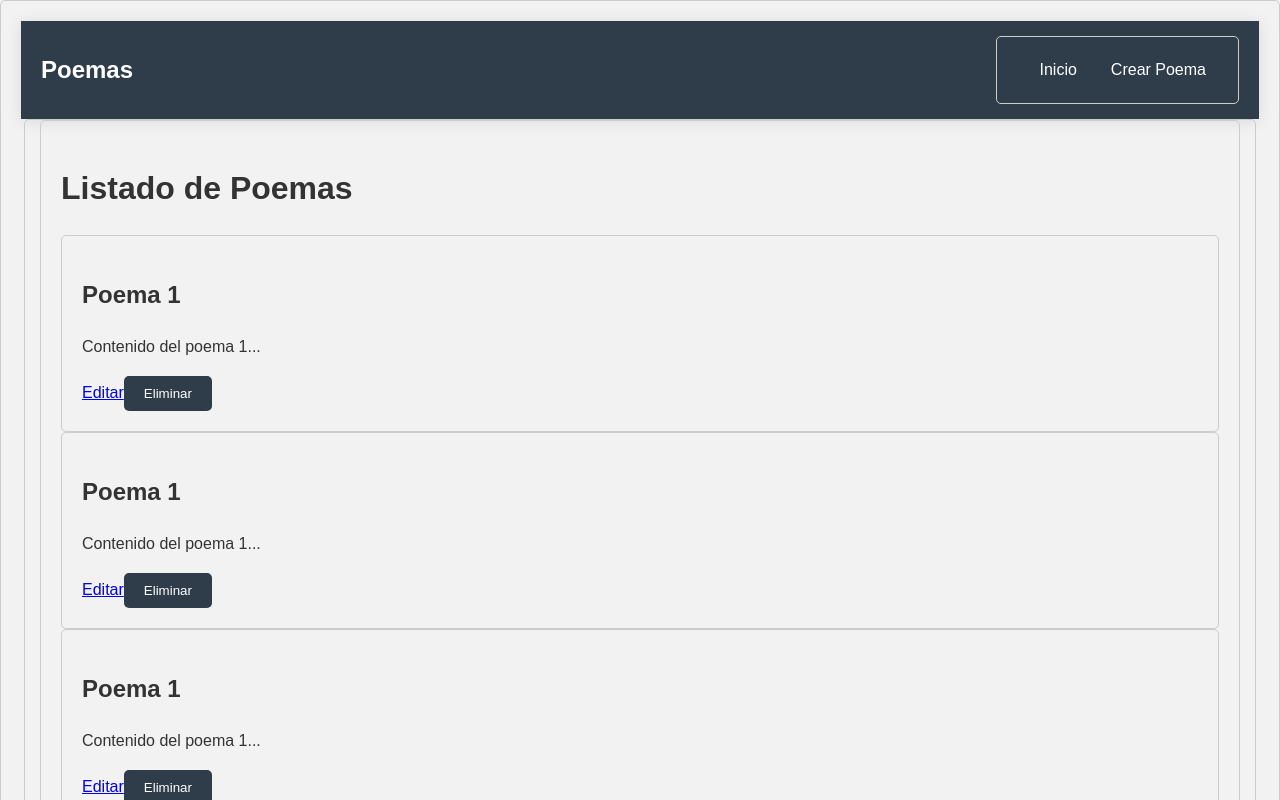
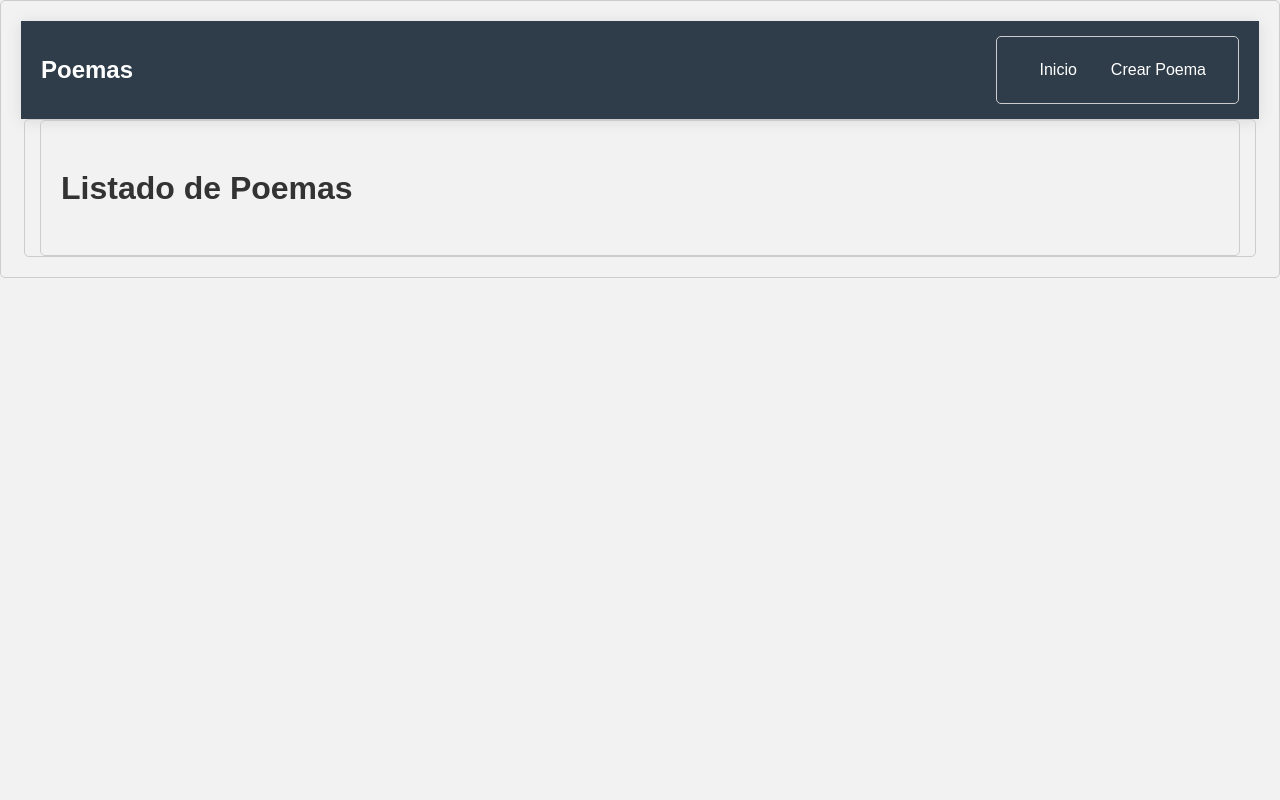
Before and after one commit to Daniel-Santiago-Acosta-1013/requies-versuum, a React (Vite) app: page / in a window 1280 px wide. Shown: the top 800 px of the page. Built offline with nearby package versions, Linux system fonts and the light colour scheme; the HTML template or start-up script is replaced by a standard one.

Commit message:
[init] completing CRUD operations

```diff
--- a/src/components/PoemItem/PoemItem.tsx
+++ b/src/components/PoemItem/PoemItem.tsx
@@ -6,7 +6,7 @@ import './PoemItem.scss';
 function PoemItem({ poem }: PoemItemProps) {
   const handleDelete = () => {
     deletePoem(poem.id);
-    // Actualizar UI o redireccionar
+    window.location.reload();
   };
 
   return (
--- a/src/components/PoemList/PoemList.scss
+++ b/src/components/PoemList/PoemList.scss
@@ -1,3 +1,3 @@
 div {
-    padding: 20px;
-  }
+  padding: 20px;
+}
--- a/src/components/PoemList/PoemList.tsx
+++ b/src/components/PoemList/PoemList.tsx
@@ -1,16 +1,12 @@
 import { useState } from 'react';
 import PoemItem from '../PoemItem/PoemItem';
+import { getPoems } from '../../utils/poemManager';
+
 import './PoemList.scss'
 
 function PoemList() {
-  const [poems, setPoems] = useState([
-    { title: 'Poema 1', content: 'Contenido del poema 1' },
-    { title: 'Poema 1', content: 'Contenido del poema 1' },
-    { title: 'Poema 1', content: 'Contenido del poema 1' },
-    { title: 'Poema 1', content: 'Contenido del poema 1' },
-    { title: 'Poema 1', content: 'Contenido del poema 1' },
-    // ...otros poemas
-  ]);
+  const [poems, setPoems] = useState(getPoems());
+  console.table(setPoems)
 
   return (
     <>
--- a/src/views/CreatePoem.tsx
+++ b/src/views/CreatePoem.tsx
@@ -1,4 +1,5 @@
 import { useState } from 'react';
+import { useNavigate } from 'react-router-dom';
 import { addPoem } from '../utils/poemManager';
 import { v4 as uuidv4 } from 'uuid';
 import RichTextEditor from '../components/RichTextEditor/RichTextEditor';
@@ -6,6 +7,7 @@ import RichTextEditor from '../components/RichTextEditor/RichTextEditor';
 function CreatePoem() {
   const [title, setTitle] = useState('');
   const [content, setContent] = useState('');
+  const navigate = useNavigate();
 
   const handleSubmit = () => {
     const newPoem = {
@@ -14,7 +16,7 @@ function CreatePoem() {
       content
     };
     addPoem(newPoem);
-    // Redireccionar o actualizar UI
+    navigate('/');
   };
 
   return (
--- a/src/views/EditPoem.tsx
+++ b/src/views/EditPoem.tsx
@@ -1,4 +1,4 @@
-import { useParams } from 'react-router-dom';
+import { useParams, useNavigate } from 'react-router-dom';
 import { getPoems, editPoem } from '../utils/poemManager';
 import RichTextEditor from '../components/RichTextEditor/RichTextEditor';
 import { useState } from 'react';
@@ -10,6 +10,8 @@ function EditPoem() {
   const [title, setTitle] = useState(poemToEdit?.title || '');
   const [content, setContent] = useState(poemToEdit?.content || '');
 
+  const navigate = useNavigate();
+
   const handleUpdate = () => {
     const updatedPoem = {
       id,
@@ -17,7 +19,7 @@ function EditPoem() {
       content
     };
     editPoem(updatedPoem);
-    // Redireccionar o actualizar UI
+    navigate('/');
   };
 
   return (
```
